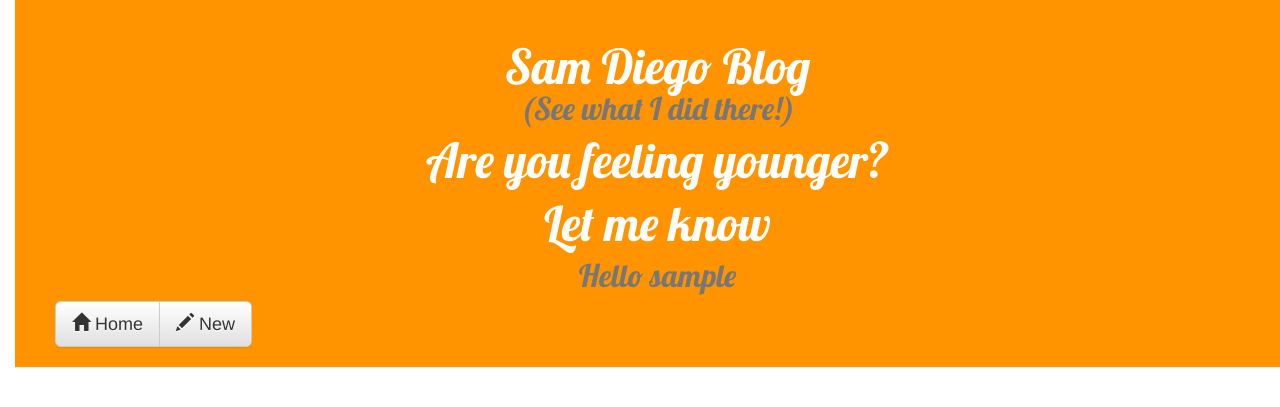
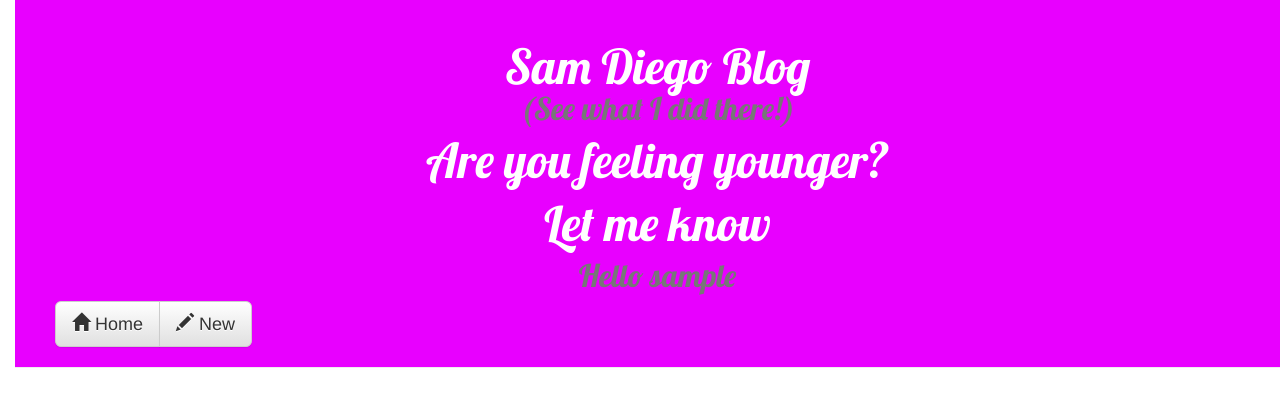
Before and after one commit to markhalkier/my-first-blog, a Django app: page / in a window 1280 px wide. Shown: the top 407 px of the page. Run offline with Django 3.2, Linux system fonts and the light colour scheme; the visitor is signed in with stand-in values (Sample User, id 1); data that the repository does not hold is empty; some libraries are stand-ins or nearby versions.

Commit message:
Colour changes.

```diff
--- a/blog/static/css/blog.css
+++ b/blog/static/css/blog.css
@@ -1,12 +1,12 @@
 h1 a {
-    color: #FCA205;
+    color: #FC05B6;
 }
 body {
     padding-left: 15px;
 }
 
 .page-header {
-    background-color: #ff9400;
+    background-color: #E800FF;
     margin-top: 0;
     padding: 20px 20px 20px 40px;
 }
```
